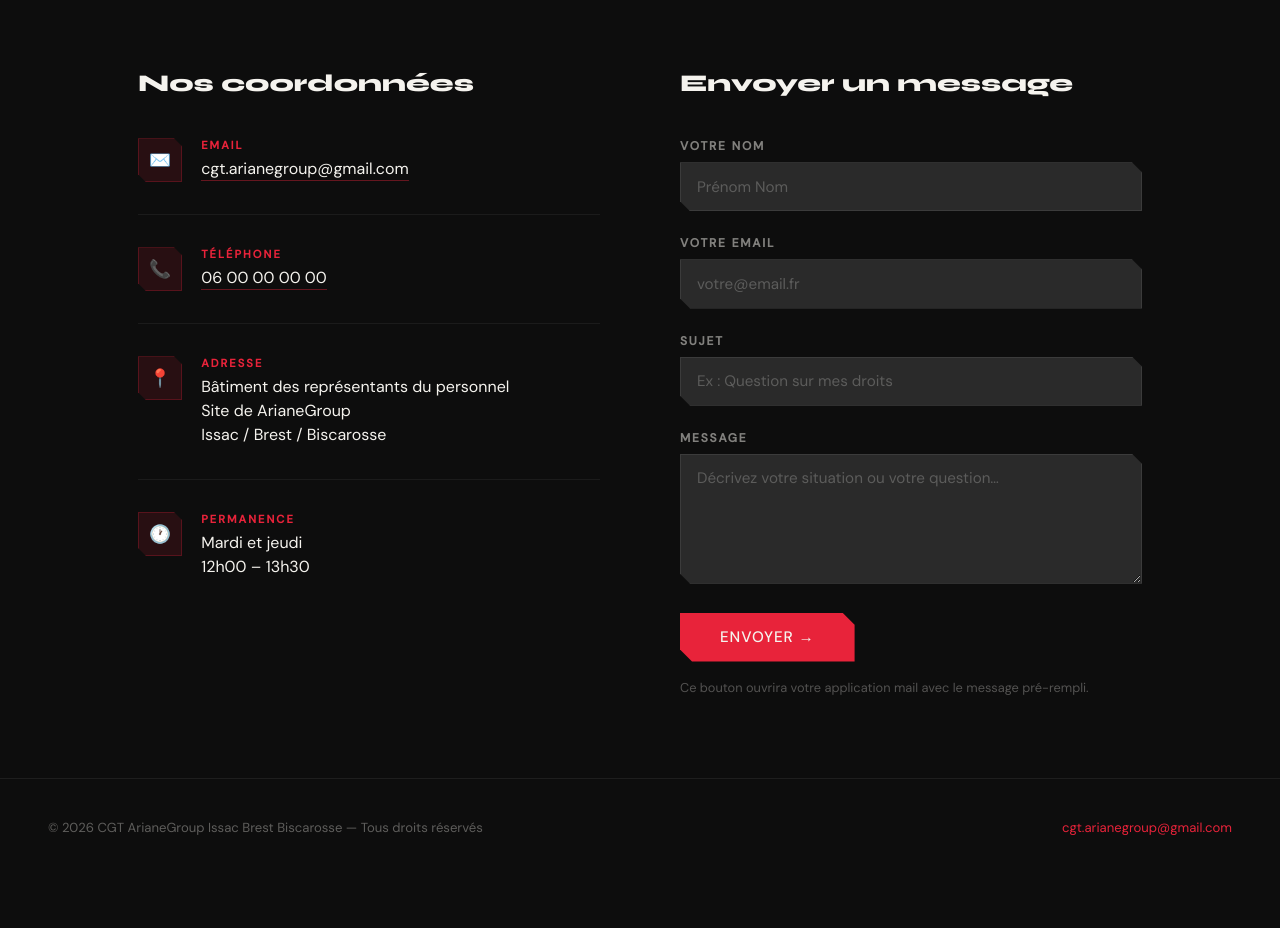
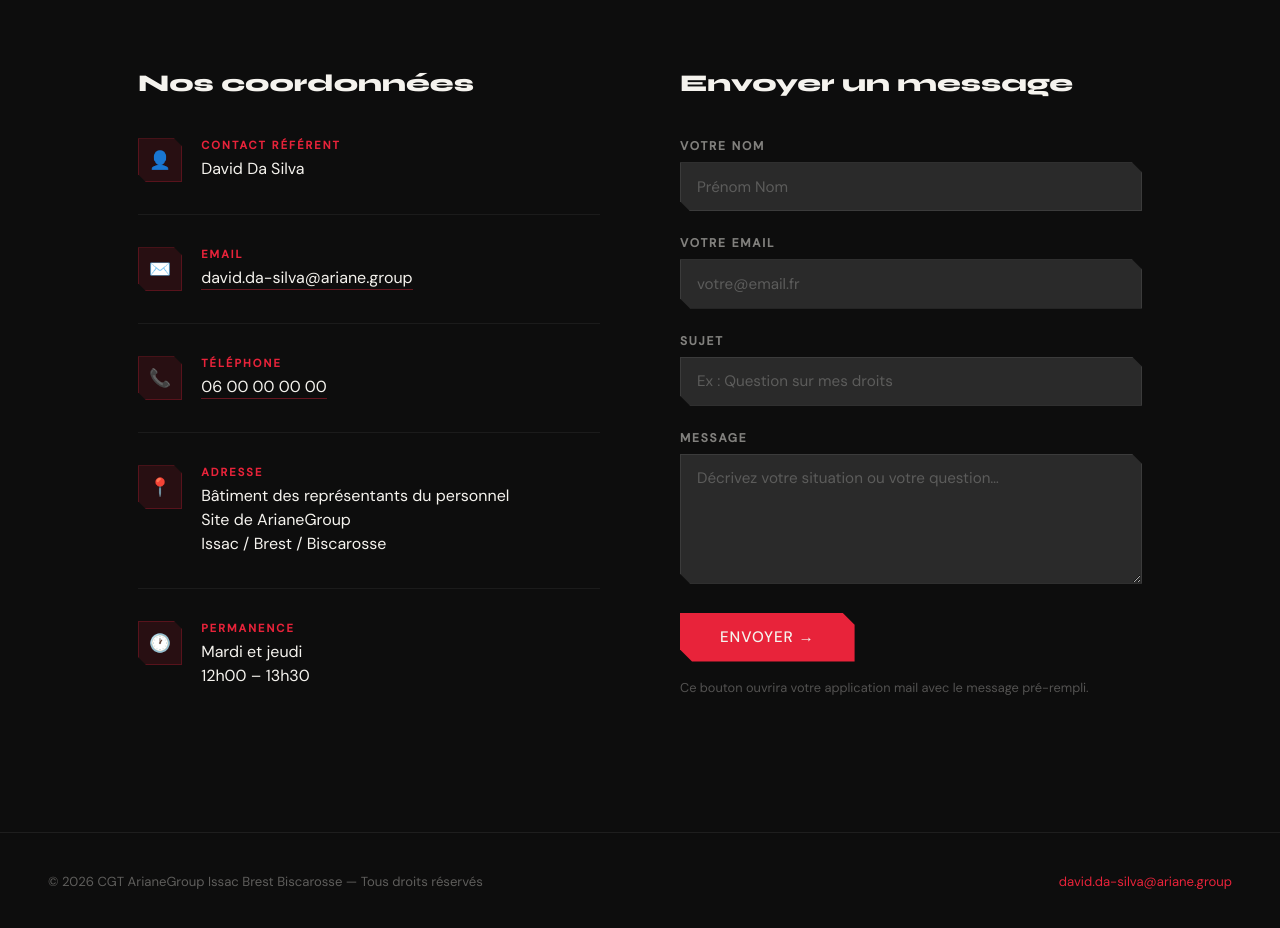
Before and after one commit to Fabinout/site-syndical, a plain HTML site: page contact.html in a window 1280 px wide. Shown: the part 380-1308 px from the top of the page. Before the commit the page ends 1256 px from the top, so only its background shows below. Drawn offline with Linux system fonts and the light colour scheme.

Commit message:
added David contact information

```diff
--- a/contact.html
+++ b/contact.html
@@ -141,16 +141,22 @@
 
   <section class="contact-section">
 
-    <!-- INFOS DE CONTACT — MODIFIER ICI -->
     <div class="infos">
       <h2 class="infos-title">Nos coordonnées</h2>
+
+      <div class="info-item">
+        <div class="info-icon">👤</div>
+        <div>
+          <p class="info-label">Contact référent</p>
+          <p class="info-value">David Da Silva</p>
+        </div>
+      </div>
 
       <div class="info-item">
         <div class="info-icon">✉️</div>
         <div>
           <p class="info-label">Email</p>
-          <!-- MODIFIER : remplacez l'adresse email ci-dessous -->
-          <p class="info-value"><a href="mailto:cgt.arianegroup@gmail.com">cgt.arianegroup@gmail.com</a></p>
+          <p class="info-value"><a href="mailto:david.da-silva@ariane.group">david.da-silva@ariane.group</a></p>
         </div>
       </div>
 
@@ -158,7 +164,7 @@
         <div class="info-icon">📞</div>
         <div>
           <p class="info-label">Téléphone</p>
-          <!-- MODIFIER : remplacez le numéro ci-dessous -->
+          <!-- TODO : remplacez le numéro ci-dessous -->
           <p class="info-value"><a href="tel:+33600000000">06 00 00 00 00</a></p>
         </div>
       </div>
@@ -167,7 +173,7 @@
         <div class="info-icon">📍</div>
         <div>
           <p class="info-label">Adresse</p>
-          <!-- MODIFIER : remplacez l'adresse ci-dessous -->
+          <!-- TODO : remplacez l'adresse ci-dessous -->
           <p class="info-value">
             Bâtiment des représentants du personnel<br>
             Site de ArianeGroup<br>
@@ -180,7 +186,7 @@
         <div class="info-icon">🕐</div>
         <div>
           <p class="info-label">Permanence</p>
-          <!-- MODIFIER : remplacez les horaires ci-dessous -->
+          <!-- TODO : remplacez les horaires ci-dessous -->
           <p class="info-value">
             Mardi et jeudi<br>
             12h00 – 13h30
@@ -191,9 +197,9 @@
     </div>
 
     <!-- FORMULAIRE DE CONTACT -->
+    <!-- Ce formulaire ouvre l'application mail de l'utilisateur -->
     <div class="form-wrap">
       <h2 class="form-title">Envoyer un message</h2>
-      <!-- Ce formulaire ouvre l'application mail de l'utilisateur -->
       <div>
         <div class="form-group">
           <label for="nom">Votre nom</label>
@@ -220,7 +226,7 @@
 
   <footer>
     <p>© 2026 CGT ArianeGroup Issac Brest Biscarosse — Tous droits réservés</p>
-    <p><a href="mailto:cgt.arianegroup@gmail.com">cgt.arianegroup@gmail.com</a></p>
+    <p><a href="mailto:david.da-silva@ariane.group">david.da-silva@ariane.group</a></p>
   </footer>
 
   <script>
@@ -230,7 +236,7 @@
       const sujet = document.getElementById('sujet').value;
       const message = document.getElementById('message').value;
       const corps = `Nom : ${nom}\nEmail : ${email}\n\n${message}`;
-      const mailtoLink = `mailto:cgt.arianegroup@gmail.com?subject=${encodeURIComponent(sujet)}&body=${encodeURIComponent(corps)}`;
+      const mailtoLink = `mailto:david.da-silva@ariane.group?subject=${encodeURIComponent(sujet)}&body=${encodeURIComponent(corps)}`;
       window.location.href = mailtoLink;
     }
   </script>
```
Also changed, not shown: index.html (+1 -1 lines), tracts.html (+1 -1 lines).
